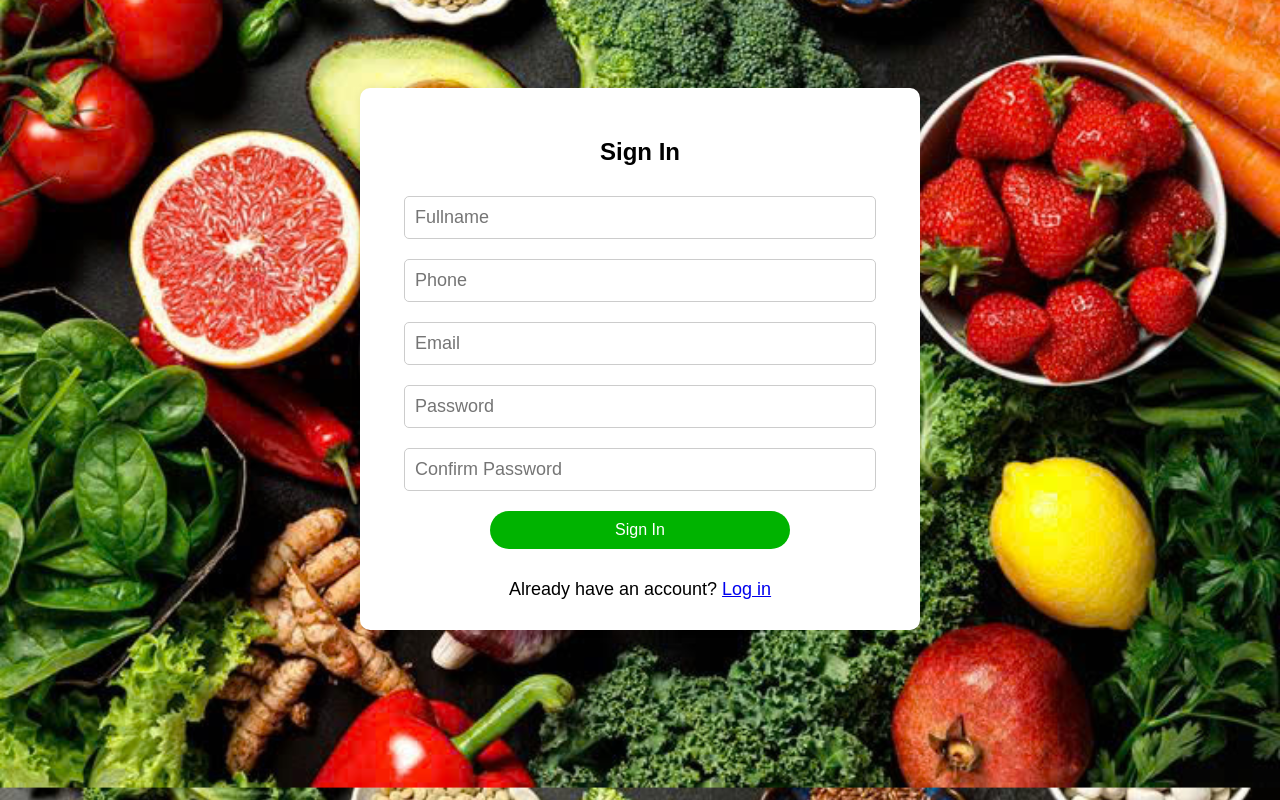
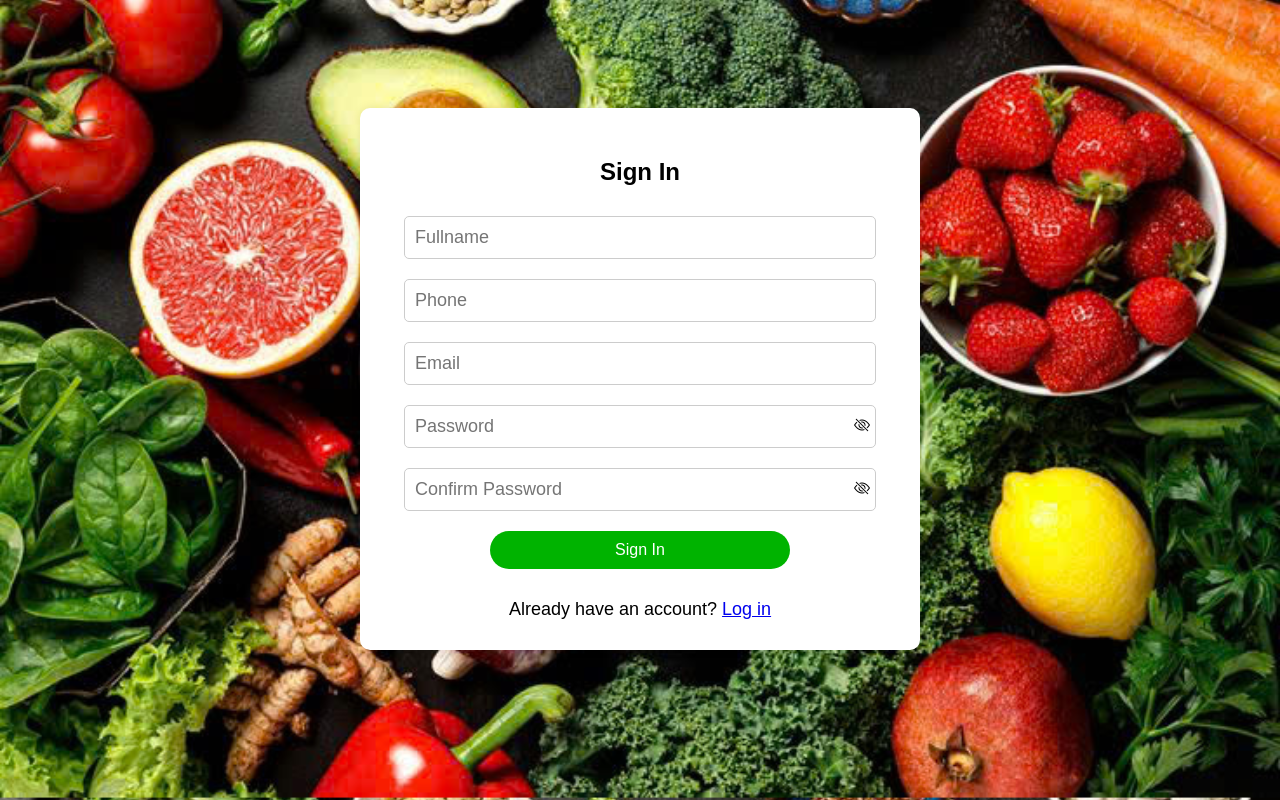
Before and after one commit to ToNga156/freshleaf_website, a PHP site: page /freshleaf_website/app/views/register.php in a window 1280 px wide. Run offline with PHP 8.4, Linux system fonts and the light colour scheme.

Commit message:
update code hidden and display password

```diff
--- a/app/views/register.php
+++ b/app/views/register.php
@@ -6,13 +6,14 @@
     <meta charset="UTF-8">
     <meta name="viewport" content="width=device-width, initial-scale=1.0">
     <title>Document</title>
+    <link rel="stylesheet" href="https://cdn.jsdelivr.net/npm/bootstrap-icons@1.11.3/font/bootstrap-icons.min.css">
     <style>
         body {
             display: flex;
             justify-content: center;
             align-items: center;
             font-family: Arial, sans-serif;
-            background-image: url(/app/views/image/background_regis_login.jpg);
+            background-image: url(../views/image/background_regis_login.jpg);
             background-size: cover;
             background-position: center center;
 
@@ -25,7 +26,7 @@
             box-shadow: 0 0 10px rgba(0, 0, 0, 0.1);
             width: 500px;
             text-align: center;
-            margin-top: 80px;
+            margin-top: 100px;
         }
         .container_register h2 {
             margin-bottom: 20px;
@@ -83,12 +84,15 @@
         .input_register {
             position: relative;
         }
-        .input_register .fa-eye {
+        .input_register .bi-eye-slash,
+        .input_register .bi-eye {
             position: absolute;
-            right: 10px;
-            top: 50%;
+            right: 20px; top: 50%;
             transform: translateY(-50%);
             cursor: pointer;
+        }
+        .input_register .hidden {
+            display: none;
         }
     </style>
 </head>
@@ -107,11 +111,13 @@
             </div>
             <div class="input_register">
                 <input type="password" name="password" placeholder="Password" required>
-                <i class="fas fa-eye"></i>
+                <i class="bi bi-eye-slash" id="close-password"></i>
+                <i class="bi bi-eye hidden" id="open-password"></i>
             </div>
             <div class="input_register">
                 <input type="password" name="confirm_password" placeholder="Confirm Password" required>
-                <i class="fas fa-eye"></i>
+                <i class="bi bi-eye-slash" id="close-confirmpassword"></i>
+                <i class="bi bi-eye hidden" id="open-confirmpassword"></i>
             </div>
             <button class="btt_signin">Sign In</button>
             <div class="footer_register">
@@ -119,5 +125,35 @@
             </div>
         </form>
     </div>
+    <script>
+        const closePassword = document.getElementById('close-password');
+        const openPassword = document.getElementById('open-password');
+        const passwordInput = document.querySelector('input[name="password"]');
+
+        closePassword.addEventListener('click', function() {
+            passwordInput.setAttribute('type', 'text');
+            closePassword.classList.add('hidden');
+            openPassword.classList.remove('hidden');
+        });
+        openPassword.addEventListener('click', function() {
+            passwordInput.setAttribute('type', 'password');
+            closePassword.classList.remove('hidden');
+            openPassword.classList.add('hidden');
+        });
+        const closeConfirmPassword = document.getElementById('close-confirmpassword');
+        const openConfirmPassword = document.getElementById('open-confirmpassword');
+        const confirmPasswordInput = document.querySelector('input[name="confirm_password"]');
+
+        closeConfirmPassword.addEventListener('click', function() {
+            confirmPasswordInput.setAttribute('type', 'text');
+            closeConfirmPassword.classList.add('hidden');
+            openConfirmPassword.classList.remove('hidden');
+        });
+        openConfirmPassword.addEventListener('click', function() {
+            confirmPasswordInput.setAttribute('type', 'password');
+            closeConfirmPassword.classList.remove('hidden');
+            openConfirmPassword.classList.add('hidden');
+        });
+    </script>
 </body>
 </html>
```
